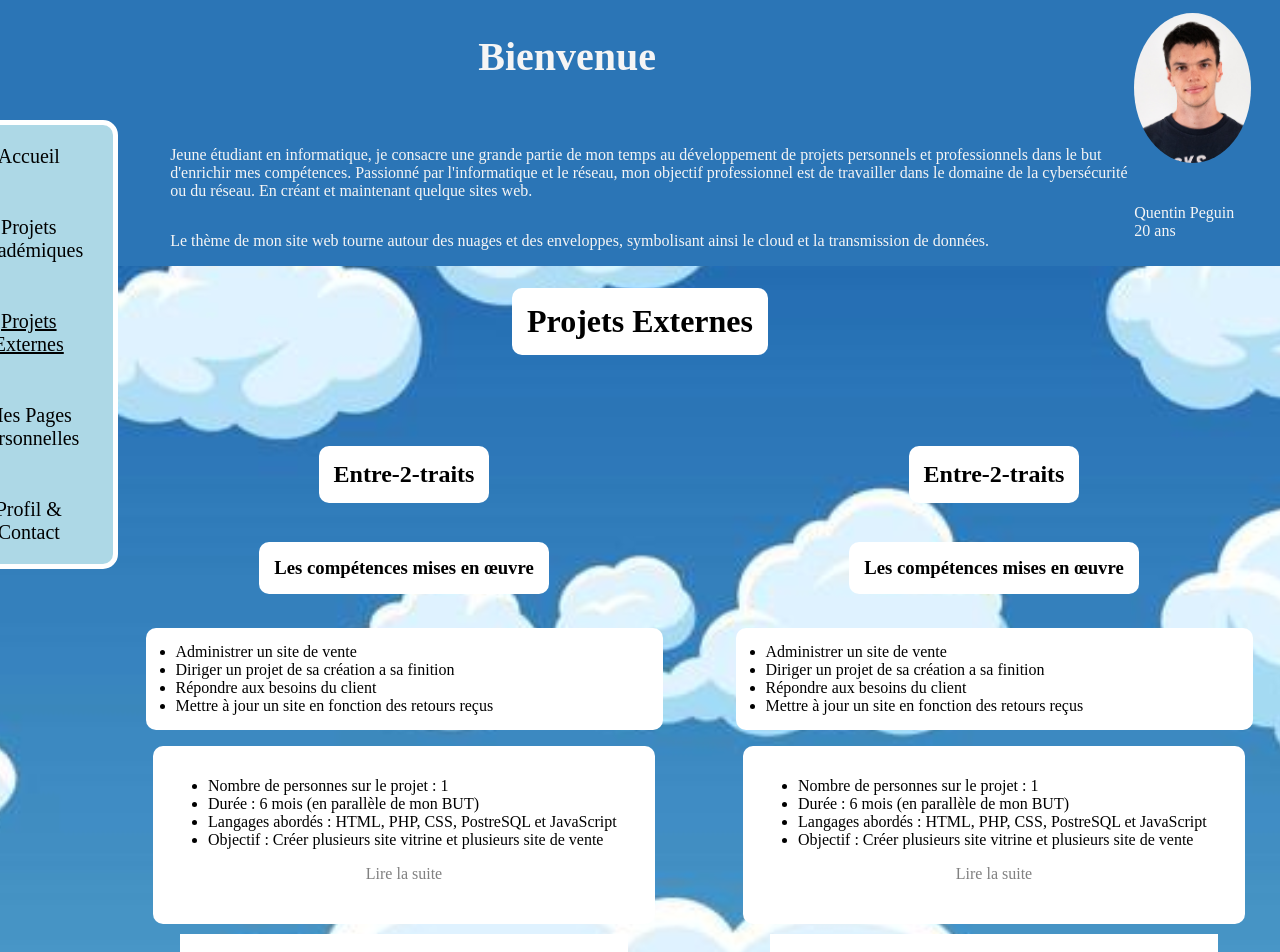
After one commit to QuentinPeg/portfolio, a PHP site: page /html/Projets_Externes.html in a window 1280 px wide. The commit adds this page. Shown: the top 952 px of the page. Run offline with PHP 8.4, Linux system fonts and the light colour scheme; grey boxes are pictures that could not be loaded.

Commit message:
changement des projets

```diff
--- a/Css/Dossier.css
+++ b/Css/Dossier.css
@@ -102,6 +102,7 @@ article>a>iframe {
 
 .aiframe {
     height: calc(0.35* 100vh);
+    background-color: white;
 }
 
 /*Lire la suite*/
--- /dev/null
+++ b/html/Projets_Externes.html
@@ -0,0 +1,214 @@
+<!DOCTYPE html>
+<html lang="fr">
+
+<head>
+    <meta charset="UTF-8">
+    <meta name="viewport" content="width=device-width, initial-scale=1.0">
+    <link rel="icon" href="../Images/Icon-page.png">
+    <title>Portfolio | Peguin Quentin</title>
+    <link rel="stylesheet" href="../Css/Dossier.css">
+    <link rel="stylesheet" href="../Css/header_footer_nav.css">
+</head>
+
+<body>
+    <header>
+        <section>
+            <h1>Bienvenue</h1>
+            <p>Jeune étudiant en informatique, je consacre une grande partie de mon temps au développement de projets
+                personnels
+                et professionnels dans le but d'enrichir mes compétences. Passionné par l'informatique et le réseau,
+                mon objectif professionnel est de travailler dans le
+                domaine de la cybersécurité ou du réseau. En créant et maintenant quelque sites web.</p>
+            <p>Le thème de mon site web tourne autour des nuages et des
+                enveloppes, symbolisant ainsi le cloud et la transmission de données.</p>
+        </section>
+        <div>
+            <img src="../Images/photoprofil.jpeg" alt="Photo de profil">
+            <p>Quentin Peguin<br> <span id="age"></span> ans</p>
+        </div>
+        <!-- Bouton pour le menu hamburger -->
+        <input type="checkbox" id="menu-toggle">
+        <label for="menu-toggle" class="menu-icon">&#9776;</label>
+    </header>
+
+    <!-- Barre de navigation -->
+    <nav>
+        <div class="contenu-nav">
+            <a href="../html/Accueil.html"> Accueil </a>
+        </div>
+        <br>
+        <div class="contenu-nav">
+            <a href="../html/Projets_Academiques.html"> Projets Académiques </a>
+        </div>
+        <br>
+        <div class="contenu-nav">
+            <a href="../html/Projets_Externes.html"> <span class="souligne">Projets Externes </span></a>
+        </div>
+        <br>
+        <div class="contenu-nav">
+            <a href="../html/Mes_pages_personnelles.html"> Mes Pages Personnelles </a>
+        </div>
+        <br>
+        <div class="contenu-nav">
+            <a href="../html/Mon_profil.html"> Profil & Contact</a>
+        </div>
+    </nav>
+
+    <main>
+        <h1>Projets Externes</h1>
+        <div id="main">
+            <article>
+                <h2>Entre-2-traits</h2>
+                <h3>Les compétences mises en œuvre</h3>
+                <ul>
+                    <li>Administrer un site de vente</li>
+                    <li>Diriger un projet de sa création a sa finition</li>
+                    <li>Répondre aux besoins du client</li>
+                    <li>Mettre à jour un site en fonction des retours reçus</li>
+                </ul>
+
+                <div class="grpspecification">
+                    <ul>
+                        <li>Nombre de personnes sur le projet : 1</li>
+                        <li>Durée : 6 mois (en parallèle de mon BUT)</li>
+                        <li>Langages abordés : HTML, PHP, CSS, PostreSQL et JavaScript</li>
+                        <li>Objectif : Créer plusieurs site vitrine et plusieurs site de vente</li>
+                    </ul>
+                    <input type="checkbox" id="lireSuite1" class="lire-suite-checkbox">
+                    <label for="lireSuite1" class="lire-suite-label">
+                        <span class="label-text"></span>
+                    </label>
+                    <ul class="suite">
+                        <li>Contenu du projet :</li>
+                        <p>Pour l'un des sites vitrine, j'ai dû reprendre un site créé sur Wix (un CMS = systèmes de
+                            gestion de contenu) et le refaire en langage natif afin de pouvoir le maintenir plus
+                            facilement. Pour les autres sites vitrine, je suis partie de rien, juste d'une demande et de
+                            maquettes convenues avec le client.</p>
+                        <p>Pour les sites de vente, je suis partie de ma bibliothèque personnelle afin de les
+                            construire, l'adaptant juste à la demande stylistique et au fonctionnement de ma base de
+                            données et du système de payement demandé. </p>
+                    </ul>
+                </div>
+                <a class="aiframe" href="https://entre2traits.fr" target="_blank">
+                    <iframe src="https://entre2traits.fr" frameborder="0" scrolling="no"></iframe>
+                </a>
+
+            </article>
+
+            <article>
+                <h2>Entre-2-traits</h2>
+                <h3>Les compétences mises en œuvre</h3>
+                <ul>
+                    <li>Administrer un site de vente</li>
+                    <li>Diriger un projet de sa création a sa finition</li>
+                    <li>Répondre aux besoins du client</li>
+                    <li>Mettre à jour un site en fonction des retours reçus</li>
+                </ul>
+
+                <div class="grpspecification">
+                    <ul>
+                        <li>Nombre de personnes sur le projet : 1</li>
+                        <li>Durée : 6 mois (en parallèle de mon BUT)</li>
+                        <li>Langages abordés : HTML, PHP, CSS, PostreSQL et JavaScript</li>
+                        <li>Objectif : Créer plusieurs site vitrine et plusieurs site de vente</li>
+                    </ul>
+                    <input type="checkbox" id="lireSuite1" class="lire-suite-checkbox">
+                    <label for="lireSuite1" class="lire-suite-label">
+                        <span class="label-text"></span>
+                    </label>
+                    <ul class="suite">
+                        <li>Contenu du projet :</li>
+                        <p>Pour l'un des sites vitrine, j'ai dû reprendre un site créé sur Wix (un CMS = systèmes de
+                            gestion de contenu) et le refaire en langage natif afin de pouvoir le maintenir plus
+                            facilement. Pour les autres sites vitrine, je suis partie de rien, juste d'une demande et de
+                            maquettes convenues avec le client.</p>
+                        <p>Pour les sites de vente, je suis partie de ma bibliothèque personnelle afin de les
+                            construire, l'adaptant juste à la demande stylistique et au fonctionnement de ma base de
+                            données et du système de payement demandé. </p>
+                    </ul>
+                </div>
+                <a class="aiframe" href="https://leclubdessin.fr" target="_blank">
+                    <iframe src="https://leclubdessin.fr" frameborder="0" scrolling="no"></iframe>
+                </a>
+
+            </article>
+
+            <article>
+                <h2>Site de vente de fiches pour infirmier/infirmière</h2>
+                <h3>Les compétences mises en œuvre</h3>
+                <ul>
+                    <li>Administrer un site de vente</li>
+                    <li>Gérer un système de commande (sans paiement en ligne pour le moment)</li>
+                    <li>Répondre aux besoins du client</li>
+                    <li>Mettre à jour un site en fonction des retours reçus</li>
+                </ul>
+
+                <div class="grpspecification">
+                    <ul>
+                        <li>Nombre de personnes sur le projet : 1</li>
+                        <li>Durée : 6 mois (en parallèle de mon BUT)</li>
+                        <li>Langages abordés : HTML, CSS et JavaScript</li>
+                        <li>Objectif : Créer un site de vente</li>
+                    </ul>
+                    <input type="checkbox" id="lireSuite1" class="lire-suite-checkbox">
+                    <label for="lireSuite1" class="lire-suite-label">
+                        <span class="label-text"></span>
+                    </label>
+                    <ul class="suite">
+                        <li>Contenu du projet :</li>
+                        <p>Le projet était de partir d'un site que j'avais conçu pour m'entraîner et de le rendre
+                            fonctionnel pour recevoir des précommandes. Les précommandes sont actuellement gérées par
+                            email avec un paiement directement sur le site à été mise en place et sécurisé. Le site
+                            contient les cours
+                            d'une infirmière, qui, après de nombreuses demandes de ses amis / collègues. Elle cherchait
+                            un moyen de vendre ses cours plus simplement et à plus grande échelle. J'ai donc créé et
+                            géré le projet
+                            de A à Z avec le client</p>
+                    </ul>
+                </div>
+                <a class="aiframe" href="https://les-cahiers-d-une-infirmiere.onrender.com/php/index.php"
+                    target="_blank">
+                    <iframe src="https://les-cahiers-d-une-infirmiere.onrender.com/php/index.php" frameborder="0"
+                        scrolling="no"></iframe>
+                </a>
+
+            </article>
+        </div>
+    </main>
+
+    <footer>
+        <div class="footer-content">
+            <div class="footer-section about">
+                <h3>À propos</h3>
+                <p>Quentin Peguin, étudiant en informatique passionné par le développement web, la cybersécurité et les
+                    réseaux.</p>
+            </div>
+            <div class="footer-section links">
+                <h3>Liens Rapides</h3>
+                <ul>
+                    <li><a href="../html/Accueil.html">Accueil</a></li>
+                    <li><a href="../html/Projets_Academiques.html">Projets Académiques</a></li>
+                    <li><a href="../html/Projets_Externes.html">Projets Externes</a></li>
+                    <li><a href="../html/Mes_pages_personnelles.html">Mes Pages Personnelles</a></li>
+                    <li><a href="../html/Mon_profil.html">Profil & Contact</a></li>
+                </ul>
+            </div>
+            <div class="footer-section contact">
+                <h3>Contact</h3>
+                <p>Rendez-vous sur la page : <a href="../html/Mon_profil.html">Profil & Contact</a> </p>
+                <p>ou</p>
+                <p>Email: <a onclick="copyEmail()">quentin.peguin&#64;etu&#46;univ-grenoble-alpes.fr</a>
+                </p>
+            </div>
+        </div>
+        <div class="footer-bottom">
+            <p>&copy; 2024 Quentin Peguin | Tous droits réservés</p>
+        </div>
+    </footer>
+    <script src="../js/navbar.js"></script>
+    <script src="../js/email.js"></script>
+    <script src="../js/age.js"></script>
+    <script src="../js/webhost.js"></script>
+</body>
+
+</html>
```
Also changed, not shown: html/Accueil.html (+4 -4 lines), html/Mes_pages_personnelles.html (+3 -16 lines), html/Mon_profil.html (+13 -12 lines), html/Projets_Academiques.html (+98 -3 lines), html/Projets_Familiaux.html (deleted, +0 -182 lines), index.html (+166 -4 lines).
